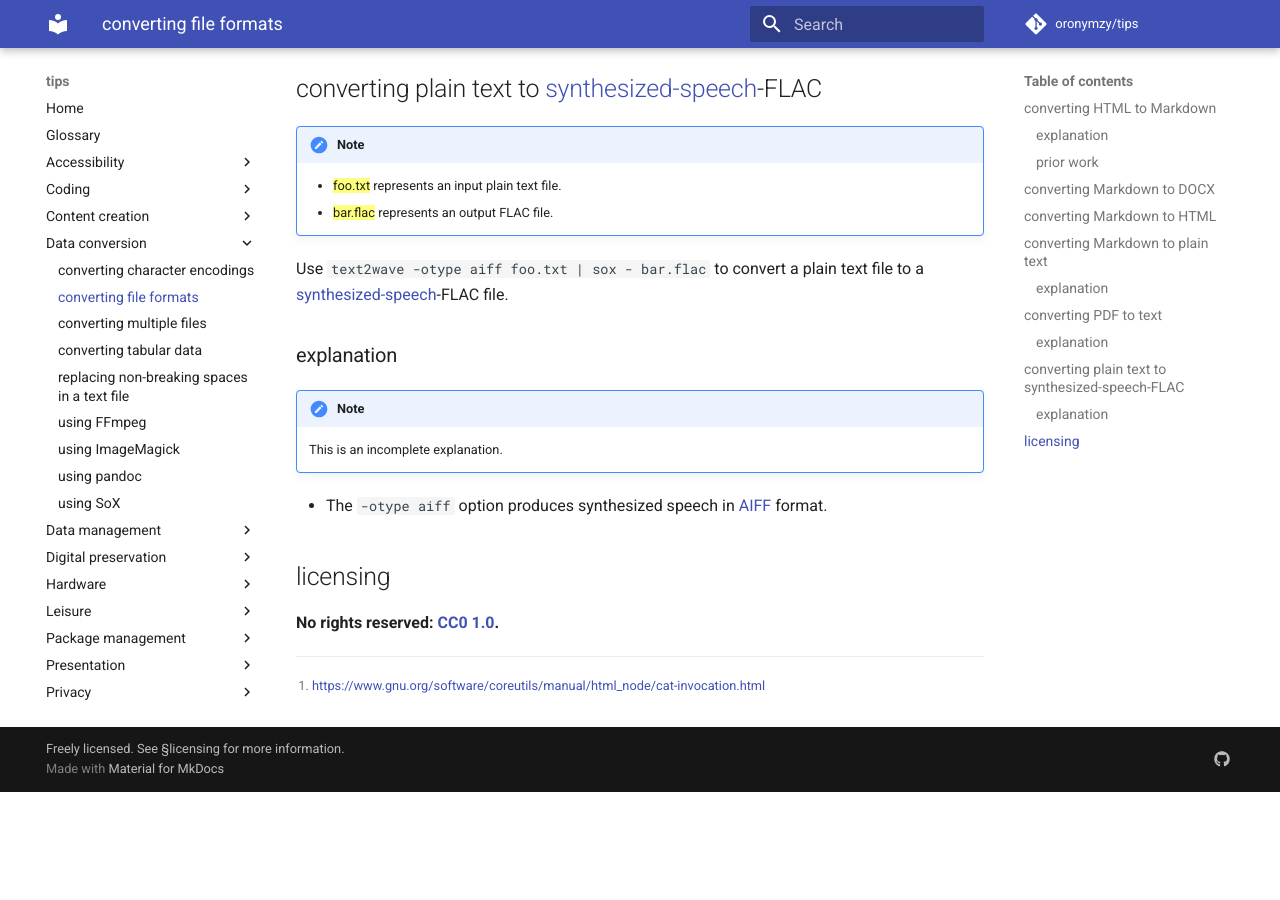
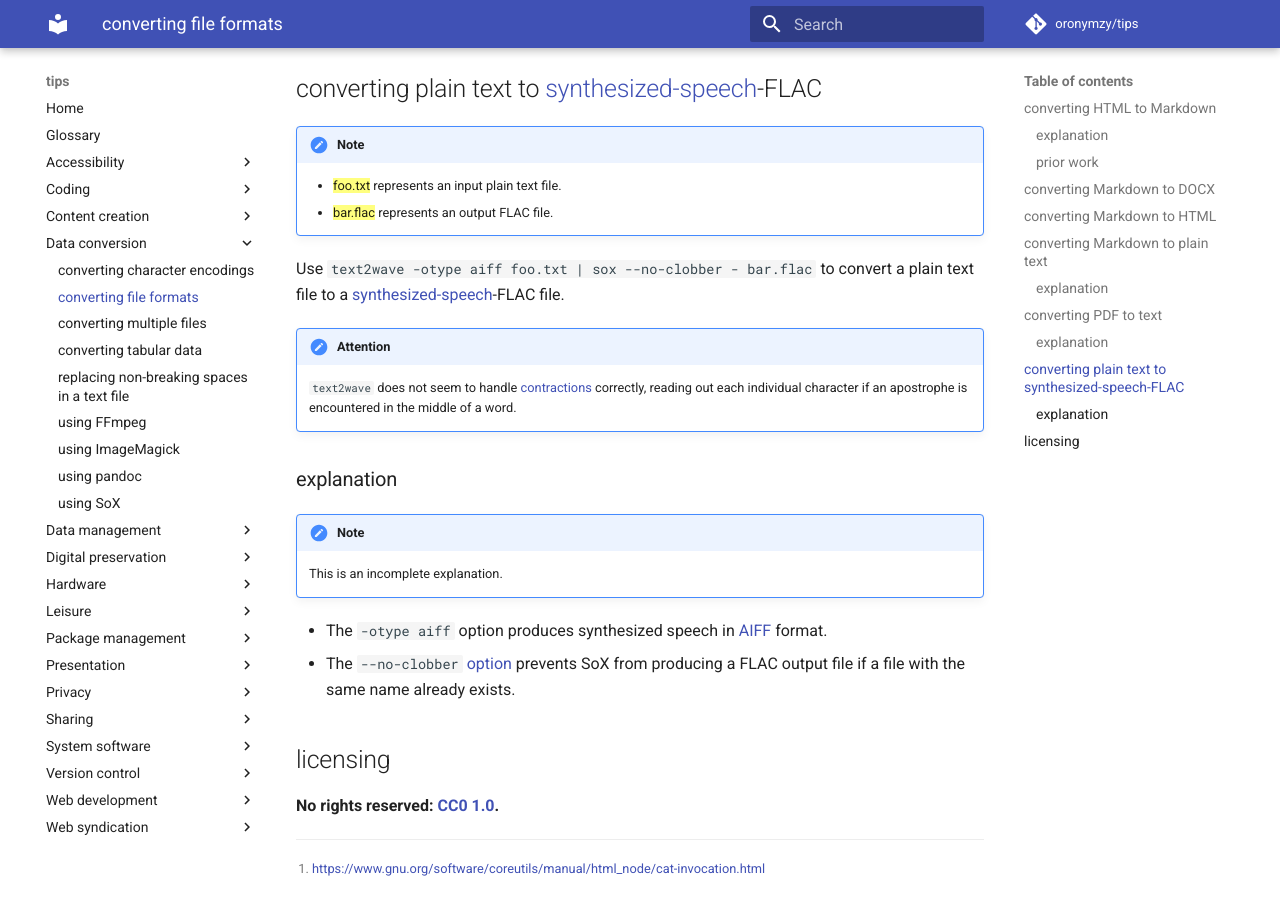
Before and after one commit to oronymzy/tips, an MkDocs documentation site: the page built from docs/cnvffmt.md, in a window 1280 px wide and 900 px high, scrolled down 3563 px. Built offline with MkDocs 1.6.1 and Material for MkDocs 9.7.7, drawn with Linux system fonts in a browser that asks for light colours; comment, search, counter and statistics services are not loaded; before the commit the page ends 4355 px from its top, so only the background shows below that.

Commit message:
Improve method of converting plain text to synthesized-speech-FLAC
Add the `--no-clobber` option to prevent SoX from producing a FLAC
output file if a file with the same name already exists.
Add unordered list item in 'explanation' section.
Add admonition mentioning that `text2wave` does not seem to handle
contractions correctly.

```diff
--- a/docs/cnvffmt.md
+++ b/docs/cnvffmt.md
@@ -107,7 +107,11 @@ Use `pdftotext -layout -nopgbrk foo.pdf bar.txt` to convert a PDF file to a text
     - {==foo.txt==} represents an input plain text file.
     - {==bar.flac==} represents an output FLAC file.
 
-Use `text2wave -otype aiff foo.txt | sox - bar.flac` to convert a plain text file to a [synthesized-speech]-FLAC file.
+Use `text2wave -otype aiff foo.txt | sox --no-clobber - bar.flac` to convert a plain text file to a [synthesized-speech]-FLAC file.
+
+!!! attention
+
+    `text2wave` does not seem to handle [contractions](https://en.wikipedia.org/wiki/Contraction_(grammar)) correctly, reading out each individual character if an apostrophe is encountered in the middle of a word.
 
 ### explanation
 
@@ -116,6 +120,7 @@ Use `text2wave -otype aiff foo.txt | sox - bar.flac` to convert a plain text fil
     This is an incomplete explanation.
 
 - The `-otype aiff` option produces synthesized speech in [AIFF](https://en.wikipedia.org/wiki/Audio_Interchange_File_Format) format.
+- The `--no-clobber` [option](http://sox.sourceforge.net/sox.html) prevents SoX from producing a FLAC output file if a file with the same name already exists.
 
 [synthesized-speech]: https://en.wikipedia.org/wiki/Speech_synthesis
 
```
